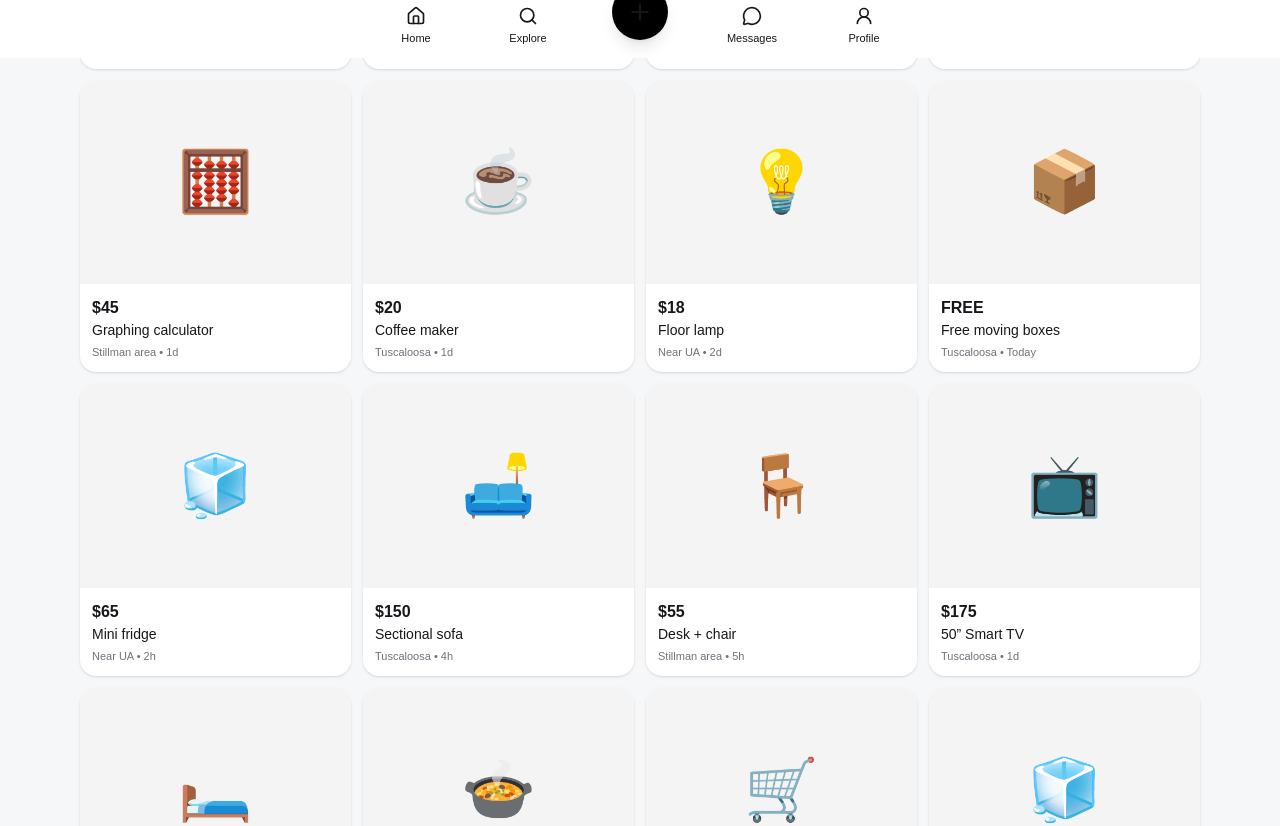
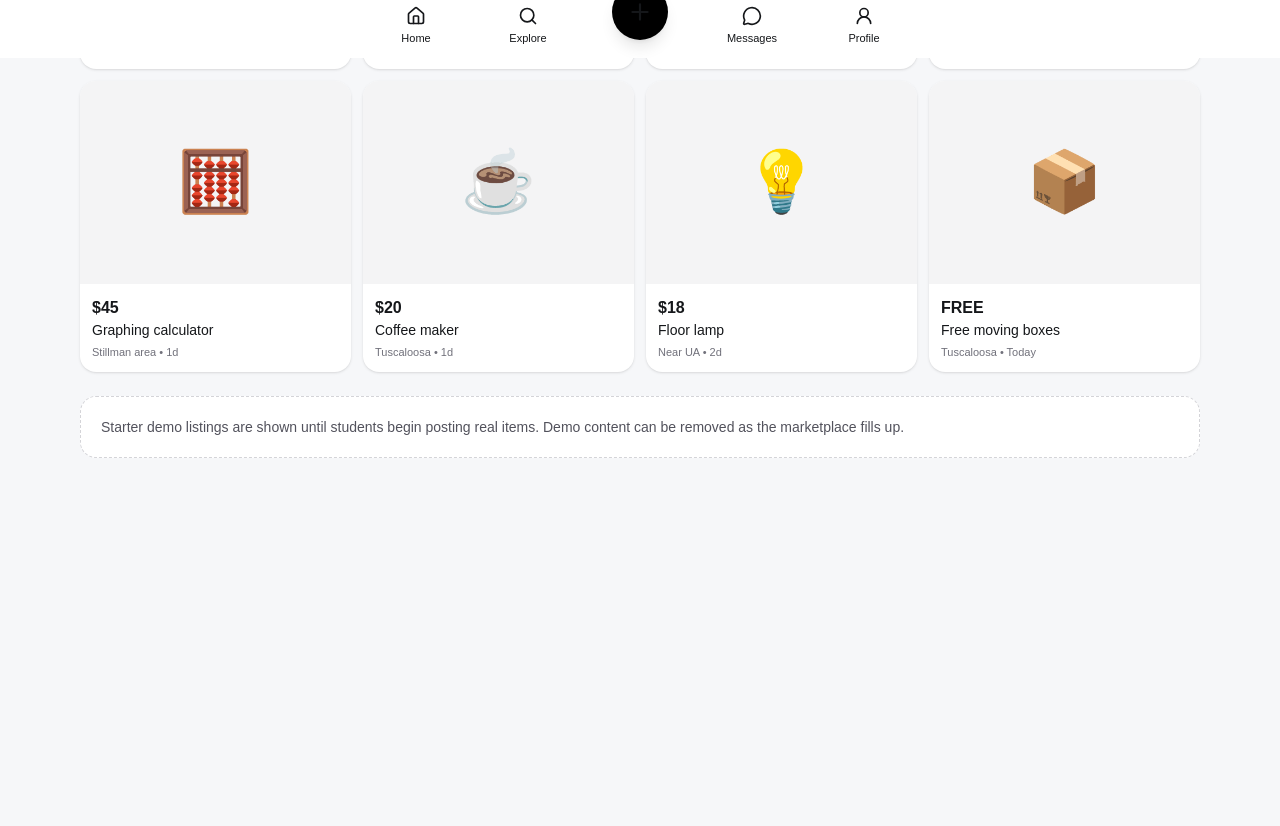
Before and after one commit to Robi1935/townu, a Next.js app: page /marketplace in a window 1280 px wide. Shown: the part 742-1568 px from the top of the page. After the commit the page ends 1316 px from the top, so only its background shows below. Built offline with nearby package versions, Linux system fonts and the light colour scheme.

Commit message:
Expand TownU marketplace demo listings

```diff
--- a/app/marketplace/page.tsx
+++ b/app/marketplace/page.tsx
@@ -8,13 +8,15 @@ export default function MarketplacePage() {
     <AppShell>
       <PageTitle title="Marketplace" subtitle="Buy, sell, give away and move out smarter." />
       <div className="mb-4 flex gap-2 overflow-x-auto pb-2 text-xs font-bold">
-        {["All","Furniture","Dorm","Electronics","Textbooks","Game Day","Free"].map((x) => (
-          <button key={x} className="whitespace-nowrap rounded-full border border-zinc-200 bg-white px-4 py-2">{x}</button>
+        {["All", "Furniture", "Dorm", "Electronics", "Textbooks", "Game Day", "Free"].map((x) => (
+          <button key={x} className="whitespace-nowrap rounded-full border border-zinc-200 bg-white px-4 py-2">
+            {x}
+          </button>
         ))}
       </div>
       <div className="grid grid-cols-2 gap-3 md:grid-cols-4">
-        {marketplaceItems.concat(marketplaceItems).map((item, i) => (
-          <Link key={`${item.id}-${i}`} href={`/marketplace/${item.id}`} className="overflow-hidden rounded-2xl bg-white shadow-sm">
+        {marketplaceItems.map((item) => (
+          <Link key={item.id} href={`/marketplace/${item.id}`} className="overflow-hidden rounded-2xl bg-white shadow-sm">
             <div className="flex aspect-[4/3] items-center justify-center bg-zinc-100 text-6xl">{item.emoji}</div>
             <div className="p-3">
               <p className="font-black">{item.price}</p>
@@ -24,6 +26,9 @@ export default function MarketplacePage() {
           </Link>
         ))}
       </div>
+      <div className="mt-6 rounded-2xl border border-dashed border-zinc-300 bg-white p-5 text-sm text-zinc-600">
+        Starter demo listings are shown until students begin posting real items. Demo content can be removed as the marketplace fills up.
+      </div>
     </AppShell>
   );
 }
```
